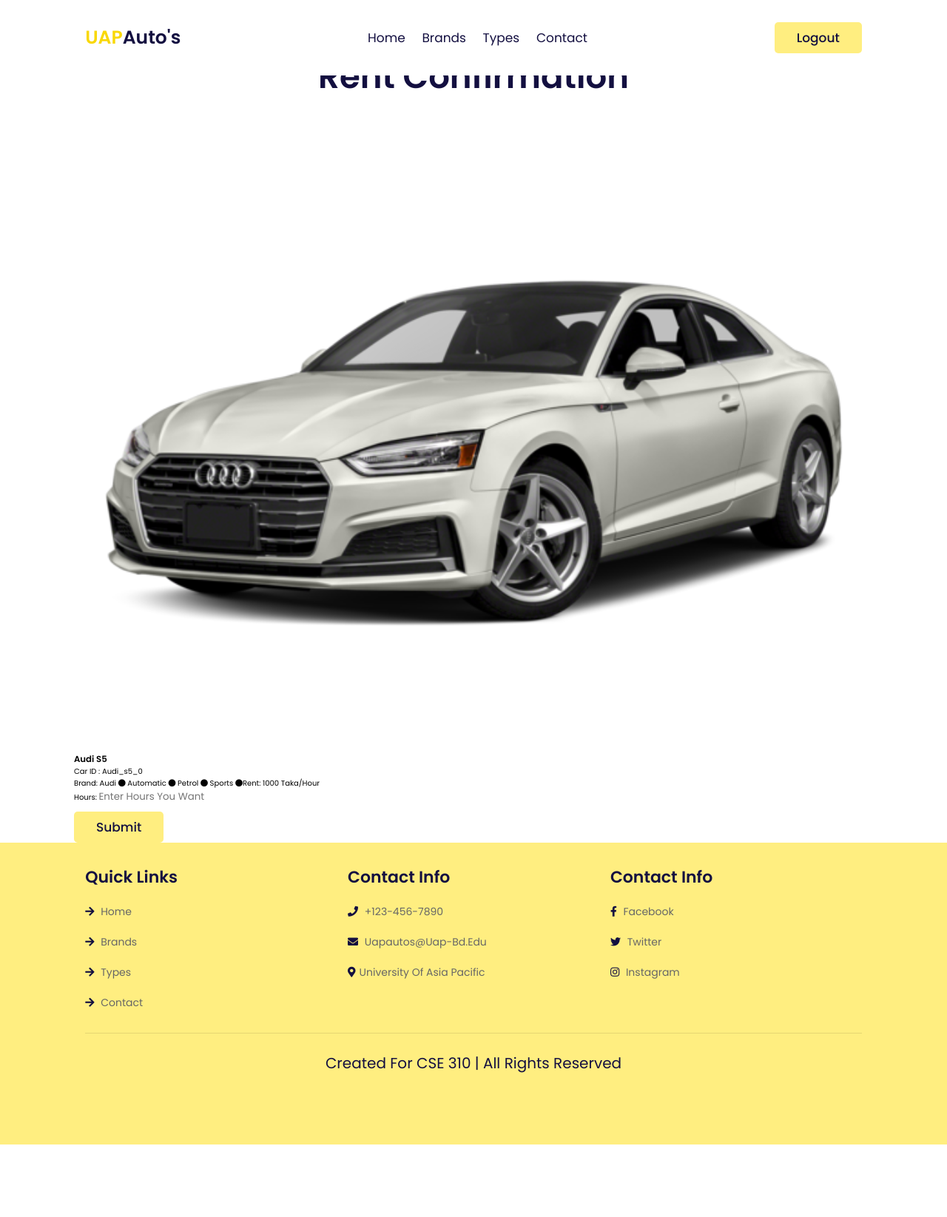
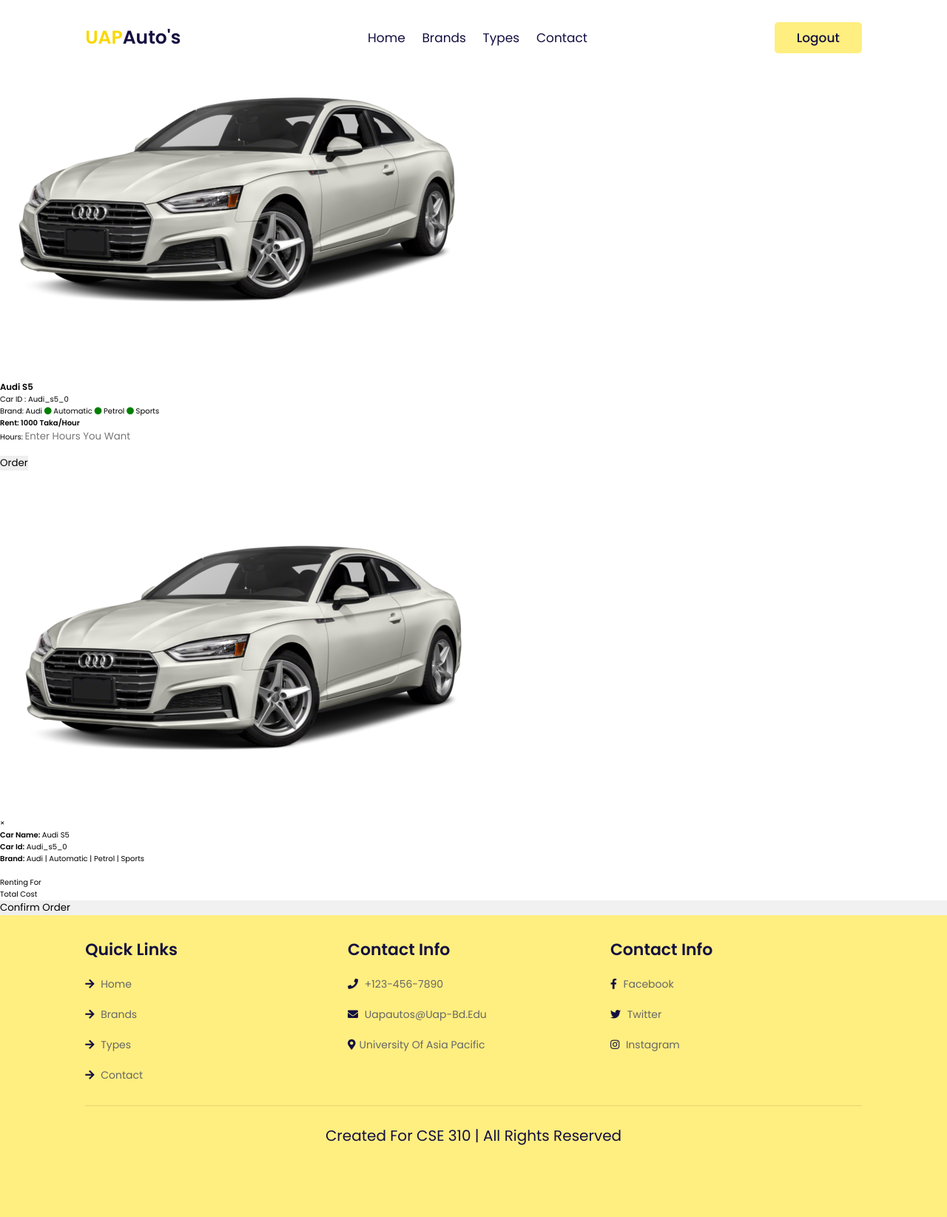
Before and after one commit to sanjanaoythi/car_dealer, a Django app: page /rentconfirmation/ in a window 1280 px wide. Shown: the whole page at 74% size. Before the commit the page ends 1547 px from the top, so only its background shows below. Run offline with Django 4.2, Linux system fonts and the light colour scheme; a user stored in the database is signed in.

Commit message:
Update rentconfirmation.html

```diff
--- a/home/templates/rentconfirmation.html
+++ b/home/templates/rentconfirmation.html
@@ -1,4 +1,4 @@
-{% extends 'navbar.html'%}
+{% extends 'navbar.html' %}
 
 {% load static %}
 
@@ -6,41 +6,80 @@
 Rent Confirmation
 {% endblock %}
 
-{% block content%}
+{% block content %}
+ <!-- custom css file link  -->
+ <link rel="stylesheet" href="{% static 'rent.css' %}">
+ <link rel="stylesheet" href="{% static 'order.css' %}">
 
-<div class="container">
-    <h1 class="heading" >Rent Confirmation</h1>
-    <div class="work-list">
+<div class="newcontainer">
+    <h1 class="newheading">Rent Confirmation</h1>
+    <div class="newcar-details-container">
 
-        <div>
-            <div class="work">
-                <img src="{% static 'image/audi/audis5.png' %}" alt="">
-                <div class="layer">
-                    <h1>Audi S5</h1>
+        <!-- Car Image on the Left -->
+        <div class="newcar-image">
+            <img src="{% static 'image/audi/audis5.png' %}" alt="Audi S5">
         </div>
-            </div>
-            <div class="content">
+
+        <!-- Car Details on the Right -->
+        <div class="newcar-details">
             <h3>Audi S5</h3>
-                <div class="price"> <span>Car ID : </span> audi_s5_0 </div>
+            <div class="newprice"> <span>Car ID : </span> audi_s5_0 </div>
             <p>
                 Brand: Audi
-                    <span class="fas fa-circle"></span> automatic
-                    <span class="fas fa-circle"></span> petrol
-                    <span class="fas fa-circle"></span> sports
-                    <span class="fas fa-circle"></span>Rent: 1000 Taka/Hour
+                <span class="fas fa-circle" style="color: green"></span> automatic
+                <span class="fas fa-circle" style="color: green"></span> petrol
+                <span class="fas fa-circle" style="color: green"></span> sports
+                <br><b>Rent: 1000 Taka/Hour</b>
             </p>
-                <form method="POST" >
+            <form method="POST">
                 {% csrf_token %}
                 <fieldset>
+                    <div class="newinput-field">
                         <label for="price">Hours: </label>
-                        <input type="text" name = "price" placeholder="Enter hours you want" required>
+                        <input type="number" id="hours" name="price" placeholder="Enter hours you want" required>
+                    </div>
                     <br>
                 </fieldset>
             </form>
-                <a href="http://127.0.0.1:8000/#home" class="btn">Submit</a>
+            <button class="newbtn" onclick="
+                // JavaScript code to calculate and display the cost
+                var hoursInput = document.getElementById('hours');
+                var hours = parseFloat(hoursInput.value);
+                var hourlyRate = 50000; // Example hourly rate of 50000 Taka
+                var totalCost = hours * hourlyRate;
+                var rentedHours = document.getElementById('rentedHours');
+                rentedHours.textContent = hours + (hours === 1 ? ' hour' : ' hours');
+                var costDisplay = document.getElementById('cost');
+                costDisplay.textContent = totalCost + ' Taka';
+                // Show the modal
+                document.getElementById('id01').style.display = 'block';
+            " style="width:auto;">
+                Order
+            </button>
+
+            <div id="id01" class="modal">
+                <form class="modal-content animate">
+                  <div class="imgcontainer">
+                    <span onclick="document.getElementById('id01').style.display='none'" class="close" title="Close Modal">&times;</span>
+                    <img src="{% static 'image/audi/audis5.png' %}" alt="Avatar" class="avatar">
+                  </div>
+                  <div class="xcontainer">
+                    <label><b>Car name: </b>Audi S5</label><br>
+                    <label><b>Car id:</b> Audi_s5_0</label><br>
+                    <label><b>Brand: </b>Audi | Automatic | Petrol | Sports</b></label>
+                    <br><br>
+                    <label>Renting for <span id="rentedHours"></span></label>
+                    <br>
+                    <label>Total cost <span id="cost"></span></label>
+                    <br>
+                  </div>
+                  <div class="xcontainer" style="background-color:#f1f1f1">
+                    <a href="https://www.youtube.com/"><button type="xbutton" onclick="document.getElementById('id01').style.display='none'" class="cancelbtn">Confirm Order</button></a>
+                  </div>
+                </form>
+            </div>
+        </div>
     </div>
 </div>
 
-    </div>
-</div>
 {% endblock %}
```
Lines whose indentation alone changed are shown as unchanged.
